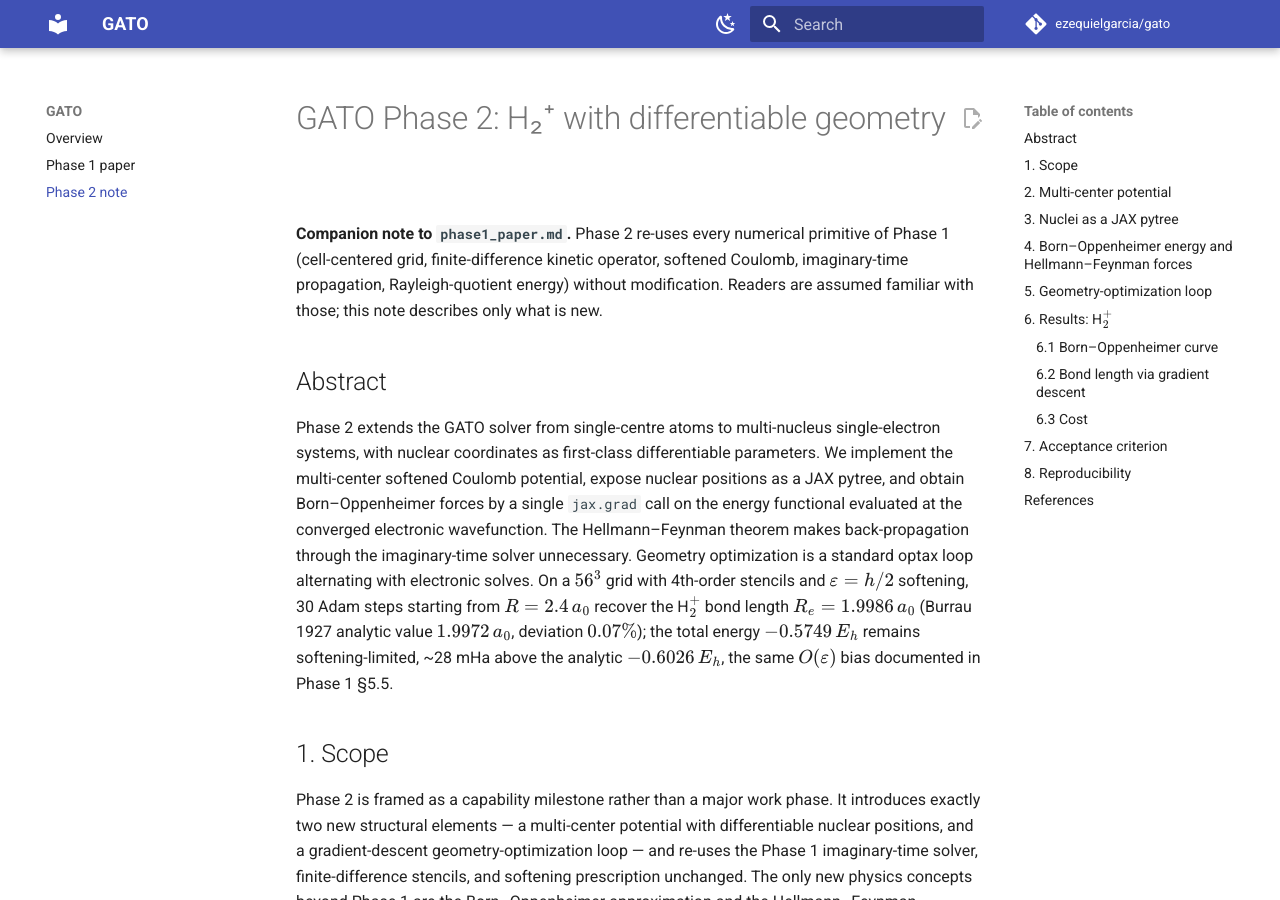
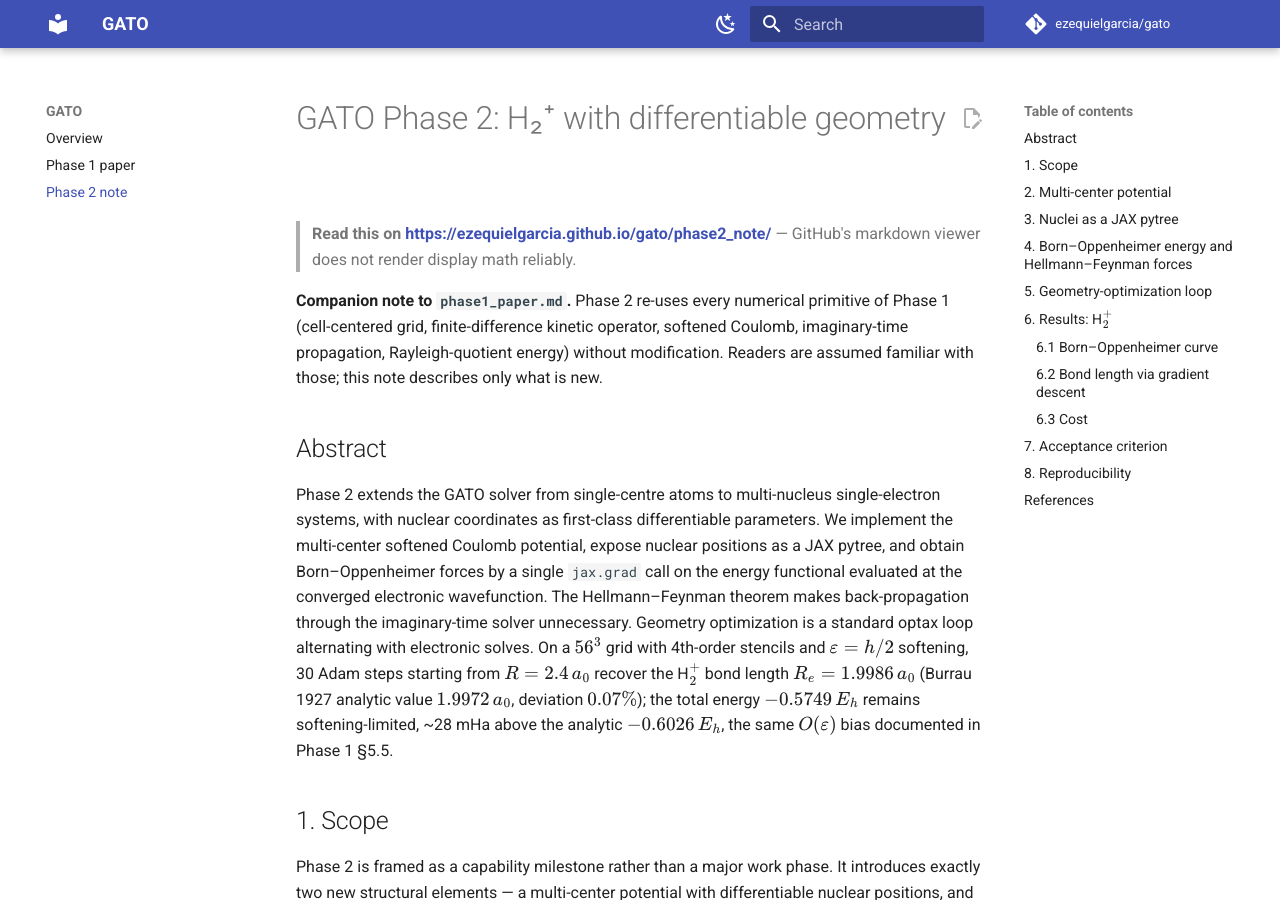
Before and after one commit to ezequielgarcia/gato, an MkDocs documentation site: the page built from docs/phase2_note.md, in a window 1280 px wide and 900 px high. Built offline with MkDocs 1.6.1 and Material for MkDocs 9.7.7, drawn with Linux system fonts in a browser that asks for light colours; comment, search, counter and statistics services are not loaded.

Commit message:
docs: point readers to the rendered Pages site
GitHub's raw markdown viewer mangles display-math spacing and macros
(`\;` stripped, `\lbrace` shown literally, sub/sup flattened). Add a
one-line banner at the top of README and each phase note steering
readers to the MathJax-rendered Pages URL.

Co-Authored-By: Claude Opus 4.7 (1M context) <noreply@anthropic.com>

```diff
--- a/docs/phase2_note.md
+++ b/docs/phase2_note.md
@@ -1,4 +1,6 @@
 # GATO Phase 2: H₂⁺ with differentiable geometry
+
+> **Read this on <https://ezequielgarcia.github.io/gato/phase2_note/>** — GitHub's markdown viewer does not render display math reliably.
 
 **Companion note to `phase1_paper.md`.** Phase 2 re-uses every numerical primitive of Phase 1 (cell-centered grid, finite-difference kinetic operator, softened Coulomb, imaginary-time propagation, Rayleigh-quotient energy) without modification. Readers are assumed familiar with those; this note describes only what is new.
 
```
Also changed, not shown: README.md (+4 -0 lines), docs/phase1_paper.md (+2 -0 lines).
